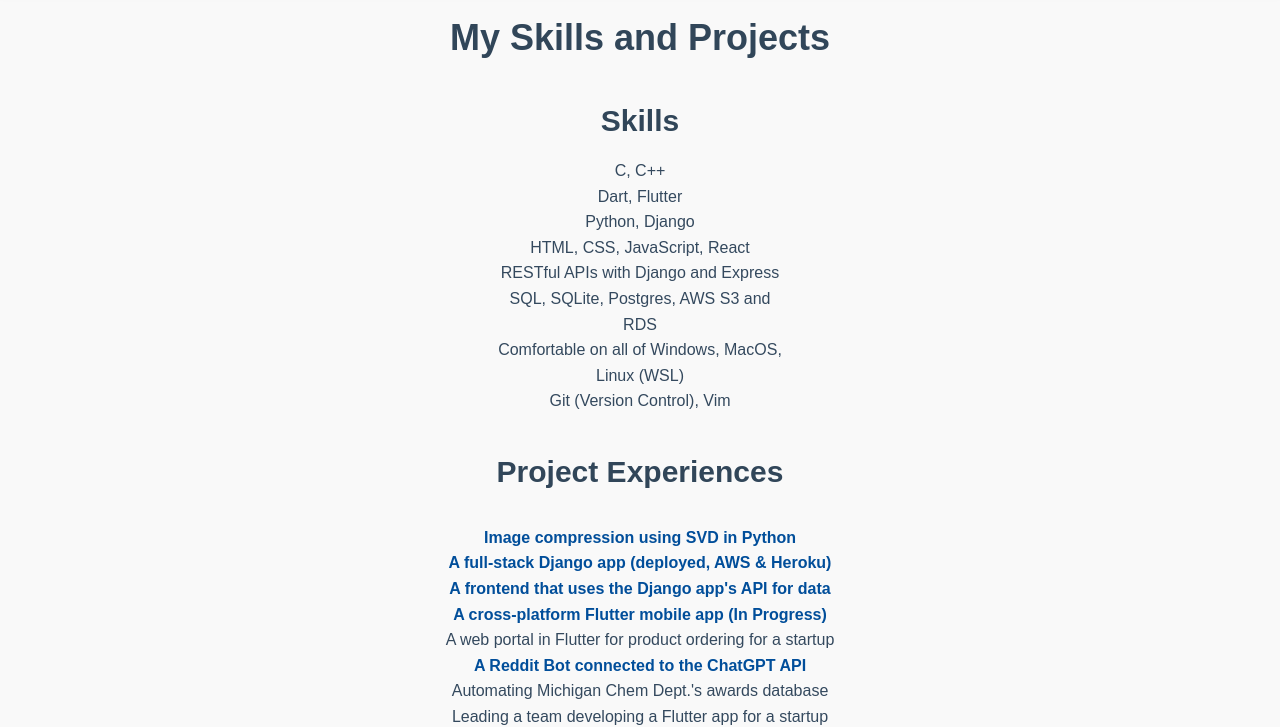
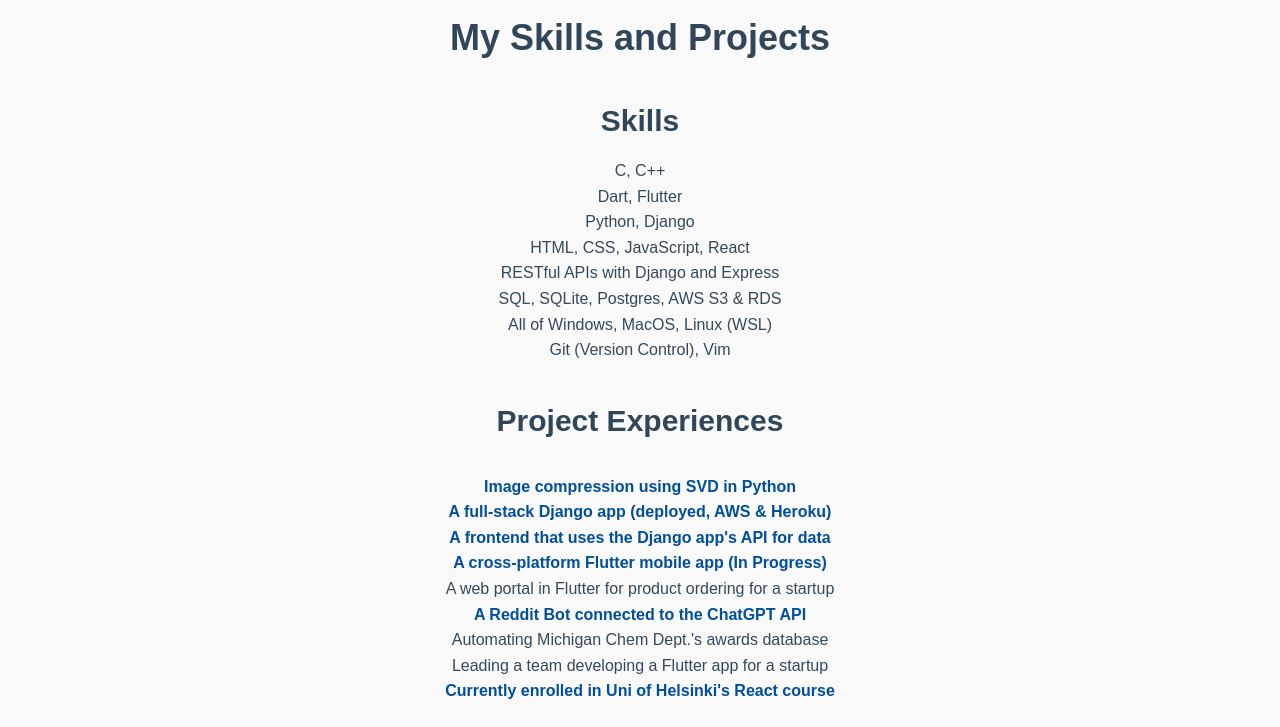
Before and after one commit to zenginhasanberk/portfolio_website, a plain HTML site: page skills_and_projects.html in a window 1280 px wide. Shown: the part 81-808 px from the top of the page. Drawn offline with Linux system fonts and the light colour scheme.

Commit message:
Skills and projects alignment issues fixed

```diff
--- a/skills_and_projects.html
+++ b/skills_and_projects.html
@@ -35,8 +35,8 @@
                 <li>Python, Django</li>
                 <li>HTML, CSS, JavaScript, React</li>
                 <li>RESTful APIs with Django and Express</li>
-                <li>SQL, SQLite, Postgres, AWS S3 and RDS</li>
-                <li>Comfortable on all of Windows, MacOS, Linux (WSL)</li>
+                <li>SQL, SQLite, Postgres, AWS S3 & RDS</li>
+                <li>All of Windows, MacOS, Linux (WSL)</li>
                 <li>Git (Version Control), Vim</li>
             </ul>
         </div>
```
